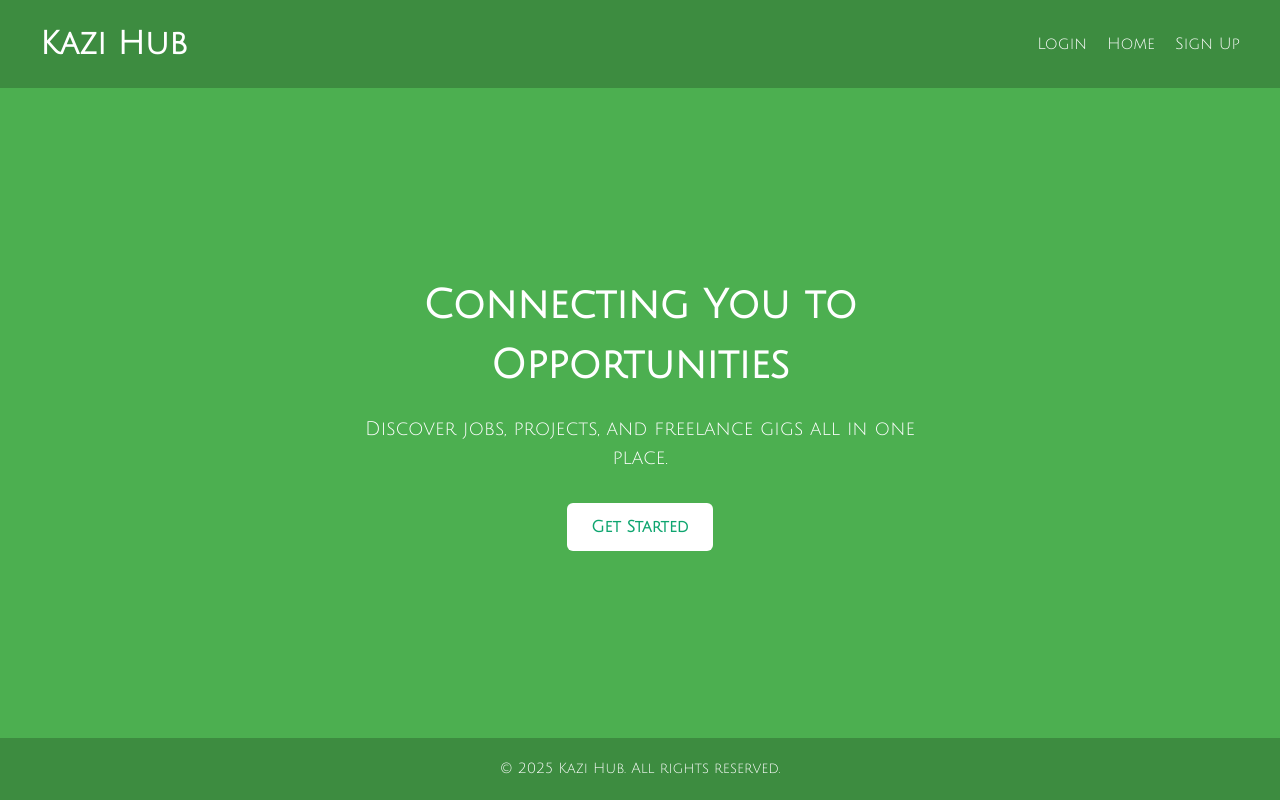
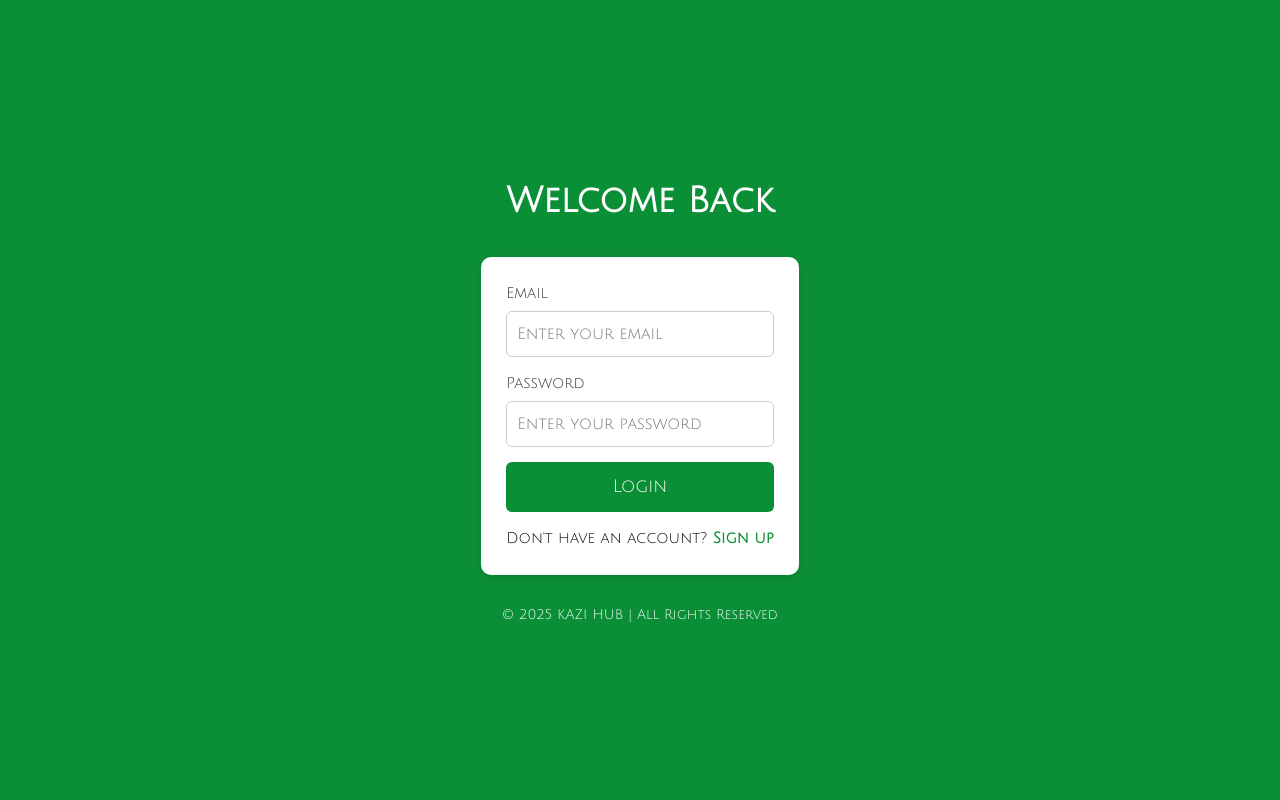
Before and after one commit to SamsonKinara/KAZI_FRONT, a Vue app: page /login in a window 1280 px wide. Built offline with nearby package versions, Linux system fonts and the light colour scheme.

Commit message:
Update login logic and remove CSRF

```diff
--- a/src/axios.js
+++ b/src/axios.js
@@ -1,8 +1,21 @@
 import axios from 'axios';
 
 const api = axios.create({
-  baseURL: 'http://localhost:8000', // Your Laravel backend
-  withCredentials: true, // Required for Sanctum cookies
+  baseURL: 'http://localhost:8000/api', // No `/login` on root anymore
+  headers: {
+    'Accept': 'application/json',
+    'Content-Type': 'application/json',
+  },
+});
+
+api.interceptors.request.use((config) => {
+  const token = localStorage.getItem('auth_token');
+  if (token) {
+    config.headers.Authorization = `Bearer ${token}`;
+  }
+  return config;
+}, (error) => {
+  return Promise.reject(error);
 });
 
 export default api;
--- a/src/router/index.js
+++ b/src/router/index.js
@@ -8,7 +8,7 @@ const routes = [
   { path: '/', name: 'Home', component: Home },
   { path: '/login', name: 'Login', component: Login },
   { path: '/signup', name: 'Register', component: Register },
-  { path: '/dashboard', name: 'Dashboard', component: Dashboard },
+  { path: '/dashboard', name: 'Dashboard', component: Dashboard, meta: { requiresAuth: true } },
 ];
 
 const router = createRouter({
@@ -16,4 +16,19 @@ const router = createRouter({
   routes,
 });
 
+// ✅ Navigation Guards
+router.beforeEach((to, from, next) => {
+  const isAuthenticated = !!localStorage.getItem('auth_token');
+
+  if (to.meta.requiresAuth && !isAuthenticated) {
+    // Not authenticated, redirect to login
+    next({ name: 'Login' });
+  } else if ((to.name === 'Login' || to.name === 'Register') && isAuthenticated) {
+    // If already logged in, don't allow going back to login/register
+    next({ name: 'Dashboard' });
+  } else {
+    next();
+  }
+});
+
 export default router;
--- a/src/views/Dashboard.vue
+++ b/src/views/Dashboard.vue
@@ -1,28 +1,71 @@
 <template>
   <div class="dashboard">
     <h2>Welcome to your Dashboard</h2>
-      <p>You are logged in!</p>
+    <p v-if="user">You are logged in as {{ user.name }} ({{ user.email }})</p>
     <button @click="handleLogout">Logout</button>
   </div>
 </template>
 
 <script>
-  import axios from 'axios';
+import { onMounted, ref } from 'vue';
+import { useRouter } from 'vue-router';
+import api from '@/axios';
 
 export default {
-    async created() {
+  setup() {
+    const user = ref(null);
+    const router = useRouter();
+
+    onMounted(async () => {
+      const token = localStorage.getItem('auth_token');
+      if (!token) {
+        router.push('/login');
+        return;
+      }
+
       try {
-        await axios.get('http://localhost:8000/api/user', { withCredentials: true });
+        const response = await api.get('/user');
+        user.value = response.data;
       } catch (error) {
-        // If user is not authenticated, redirect to login
-        this.$router.push('/');
+        console.error('🚫 Not authenticated:', error);
+        localStorage.removeItem('auth_token');
+        router.push('/login');
       }
-    },
-    methods: {
-      async handleLogout() {
-        await axios.post('http://localhost:8000/logout', {}, { withCredentials: true });
-        this.$router.push('/');
-      }
+    });
+
+    const handleLogout = async () => {
+      try {
+        await api.post('/logout');
+        localStorage.removeItem('auth_token');
+        router.push('/login');
+      } catch (error) {
+        console.error('Logout failed:', error);
       }
     };
+
+    return {
+      user,
+      handleLogout,
+    };
+  },
+};
 </script>
+
+<style scoped>
+.dashboard {
+  text-align: center;
+  margin-top: 100px;
+}
+button {
+  background-color: #0b8f36;
+  color: white;
+  border: none;
+  padding: 10px 20px;
+  font-size: 1rem;
+  border-radius: 6px;
+  cursor: pointer;
+}
+button:hover {
+  background-color: #0a7030;
+}
+</style>
--- a/src/views/Login.vue
+++ b/src/views/Login.vue
@@ -1,142 +1,202 @@
 <template>
-  <div class="home-container">
-    <header class="header">
-      <h1 class="title">Kazi Hub</h1>
-      <nav class="nav-links">
-        <router-link to="/" class="nav-link">Login</router-link>
-        <router-link to="/login" class="nav-link">Home</router-link>
-        <router-link to="/signup" class="nav-link">Sign Up</router-link>
-      </nav>
+  <div class="login-page">
+    <header>
+      <h1>Welcome Back</h1>
     </header>
 
-    <main class="hero-section">
-      <div class="hero-content">
-        <h2 class="hero-title">Connecting You to Opportunities</h2>
-        <p class="hero-subtitle">
-          Discover jobs, projects, and freelance gigs all in one place.
+    <main>
+      <section class="login-form">
+        <p v-if="errorMessage" class="error-message">{{ errorMessage }}</p>
+
+        <form @submit.prevent="handleLogin">
+          <div class="input-group">
+            <label for="email">Email</label>
+            <input
+              type="email"
+              id="email"
+              v-model="email"
+              placeholder="Enter your email"
+              required
+            />
+          </div>
+
+          <div class="input-group">
+            <label for="password">Password</label>
+            <input
+              type="password"
+              id="password"
+              v-model="password"
+              placeholder="Enter your password"
+              required
+            />
+          </div>
+
+          <button type="submit" :disabled="loading">Login</button>
+        </form>
+
+        <div v-if="loading" class="loading-spinner">Logging in...</div>
+
+        <p class="signup-link">
+          Don't have an account?
+          <router-link to="/signup">Sign up</router-link>
         </p>
-        <div class="hero-buttons">
-          <router-link to="/signup" class="btn btn-primary">Get Started</router-link>
-
-        </div>
-      </div>
+      </section>
     </main>
 
-    <footer class="footer">
-      <p>&copy; 2025 Kazi Hub. All rights reserved.</p>
+    <footer>
+      <p>&copy; 2025 KAZI HUB | All Rights Reserved</p>
     </footer>
   </div>
 </template>
 
 <script>
+import api from '@/axios';
+
 export default {
-  name: 'Home',
+  data() {
+    return {
+      email: '',
+      password: '',
+      errorMessage: '',
+      loading: false,
+    };
+  },
+  methods: {
+    async handleLogin() {
+      this.loading = true;
+      this.errorMessage = '';
+
+      try {
+        const response = await api.post('/login', {
+          email: this.email,
+          password: this.password,
+        });
+
+        const token = response.data.token;
+        localStorage.setItem('auth_token', token);
+        api.defaults.headers.common['Authorization'] = `Bearer ${token}`;
+
+        console.log('✅ Logged in:', response.data);
+        this.$router.push('/dashboard');
+      } catch (error) {
+        console.error('❌ Login error:', error);
+        this.errorMessage = error.response?.data?.message || 'Login failed.';
+      } finally {
+        this.loading = false;
+      }
+    },
+  },
 };
 </script>
 
 <style scoped>
-.home-container {
+@import url('https://fonts.googleapis.com/css2?family=Julius+Sans+One&display=swap');
+
+.login-page {
+  font-family: 'Julius Sans One', sans-serif;
+  background-color: #0b8f36;
+  min-height: 100vh;
+  padding: 40px 20px;
   display: flex;
   flex-direction: column;
-  min-height: 100vh;
-  background-color: #4caf50; /* plain green */
-  color: white;
-  font-family: 'Julius Sans One', sans-serif;
-
+  align-items: center;
+  justify-content: center;
 }
 
-.header {
-  display: flex;
-  justify-content: space-between;
-  align-items: center;
-  padding: 20px 40px;
-  background-color: rgba(0, 0, 0, 0.2);
+header h1 {
+  color: white;
+  font-size: 2.2rem;
+  margin-bottom: 30px;
 }
 
-.title {
-  font-size: 2rem;
+.login-form {
+  background-color: white;
+  padding: 25px;
+  border-radius: 10px;
+  width: 100%;
+  max-width: 400px;
+  box-shadow: 0 2px 10px rgba(0, 0, 0, 0.1);
+}
+
+.input-group {
+  margin-bottom: 15px;
+  text-align: left;
+}
+
+.input-group label {
+  display: block;
+  font-size: 0.95rem;
+  margin-bottom: 6px;
+  color: #333;
+}
+
+.input-group input {
+  width: 100%;
+  padding: 10px;
+  border: 1px solid #ccc;
+  border-radius: 6px;
+  font-size: 1rem;
+  outline: none;
+}
+
+.input-group input:focus {
+  border-color: #0b8f36;
+  box-shadow: 0 0 5px rgba(11, 143, 54, 0.4);
+}
+
+button {
+  width: 100%;
+  padding: 12px;
+  background-color: #0b8f36;
+  color: white;
+  font-size: 1.1rem;
+  border: none;
+  border-radius: 6px;
+  cursor: pointer;
+  transition: background 0.3s ease;
+}
+
+button:disabled {
+  background-color: #aaa;
+  cursor: not-allowed;
+}
+
+button:hover {
+  background-color: #0a7030;
+}
+
+.error-message {
+  color: red;
+  font-size: 0.9rem;
+  margin-bottom: 10px;
   font-weight: bold;
 }
 
-.nav-links {
-  display: flex;
-  gap: 20px;
+.loading-spinner {
+  color: #333;
+  margin-top: 10px;
 }
 
-.nav-link {
-  color: white;
-  font-weight: 500;
-  text-decoration: none;
-  transition: color 0.3s;
-}
-
-.nav-link:hover {
-  color: #ffd700;
-}
-
-.hero-section {
-  flex-grow: 1;
-  display: flex;
-  align-items: center;
-  justify-content: center;
-  padding: 60px 20px;
+.signup-link {
+  margin-top: 15px;
+  font-size: 0.95rem;
   text-align: center;
 }
 
-.hero-content {
-  max-width: 600px;
-}
-
-.hero-title {
-  font-size: 2.5rem;
-  margin-bottom: 20px;
+.signup-link a {
+  color: #0b8f36;
+  text-decoration: none;
   font-weight: bold;
 }
 
-.hero-subtitle {
-  font-size: 1.2rem;
-  margin-bottom: 30px;
-  line-height: 1.5;
+.signup-link a:hover {
+  text-decoration: underline;
 }
 
-.hero-buttons {
-  display: flex;
-  gap: 20px;
-  justify-content: center;
-}
-
-.btn {
-  padding: 12px 24px;
-  font-size: 1rem;
-  border-radius: 6px;
-  text-decoration: none;
-  font-weight: 600;
-  transition: background-color 0.3s;
-}
-
-.btn-primary {
-  background-color: white;
-  color: #0ea56f;
-}
-
-.btn-primary:hover {
-  background-color: #f0f0f0;
-}
-
-.btn-secondary {
-  background-color: transparent;
-  border: 2px solid white;
+footer {
+  margin-top: 30px;
   color: white;
-}
-
-.btn-secondary:hover {
-  background-color: rgba(255, 255, 255, 0.2);
-}
-
-.footer {
+  font-size: 0.85rem;
   text-align: center;
-  padding: 20px;
-  background-color: rgba(0, 0, 0, 0.2);
-  font-size: 0.9rem;
 }
 </style>
--- a/src/views/Register.vue
+++ b/src/views/Register.vue
@@ -74,7 +74,7 @@
   </template>
 
   <script>
-  import axios from 'axios';
+  import api from '@/axios';
 
   export default {
     data() {
@@ -93,24 +93,18 @@
         this.errorMessage = '';
 
         try {
-          await axios.get('http://localhost:8000/sanctum/csrf-cookie', {
-            withCredentials: true,
+          const response = await api.post('/register', {
+            name: this.name,
+            email: this.email,
+            password: this.password,
+            password_confirmation: this.password_confirmation,
           });
 
-          const response = await axios.post(
-            'http://localhost:8000/register',
-            {
-              name: this.name,
-              email: this.email,
-              password: this.password,
-              password_confirmation: this.password_confirmation,
-            },
-            {
-              withCredentials: true,
-            }
-          );
+          const token = response.data.access_token;
+          localStorage.setItem('access_token', token);
 
-          console.log('✅ Registered:', response.data);
+          console.log('✅ Registered and token stored:', token);
+
           this.$router.push('/dashboard');
         } catch (error) {
           console.error('❌ Registration error:', error);
```
Lines whose indentation alone changed are shown as unchanged.
